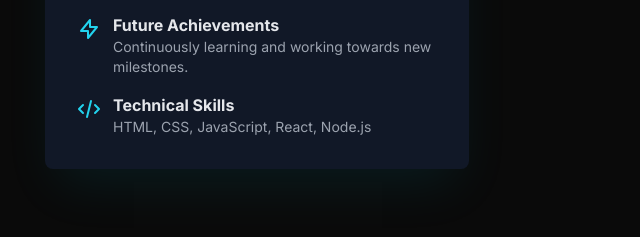
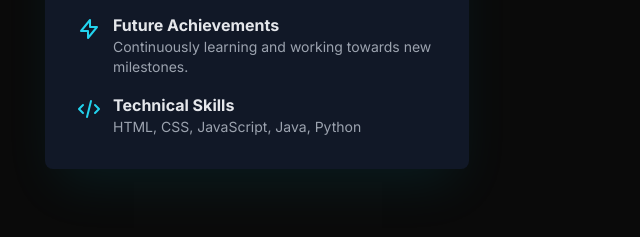
Before and after one commit to Gamerater/Portfolio, a plain HTML site: page index.html in a window 1280 px wide. Shown: the part 1220-1457 px from the top of the page, 619-1259 px from the left. Drawn offline with nearby package versions, Linux system fonts and the light colour scheme.

Commit message:
Update index.html

```diff
--- a/index.html
+++ b/index.html
@@ -126,7 +126,7 @@
                                 </svg>
                                 <div>
                                     <h4 class="font-semibold">Technical Skills</h4>
-                                    <p class="text-sm text-gray-400">HTML, CSS, JavaScript, React, Node.js
+                                    <p class="text-sm text-gray-400">HTML, CSS, JavaScript, Java, Python
                                         <!-- Edit with your skills -->
                                     </p>
                                 </div>
```
